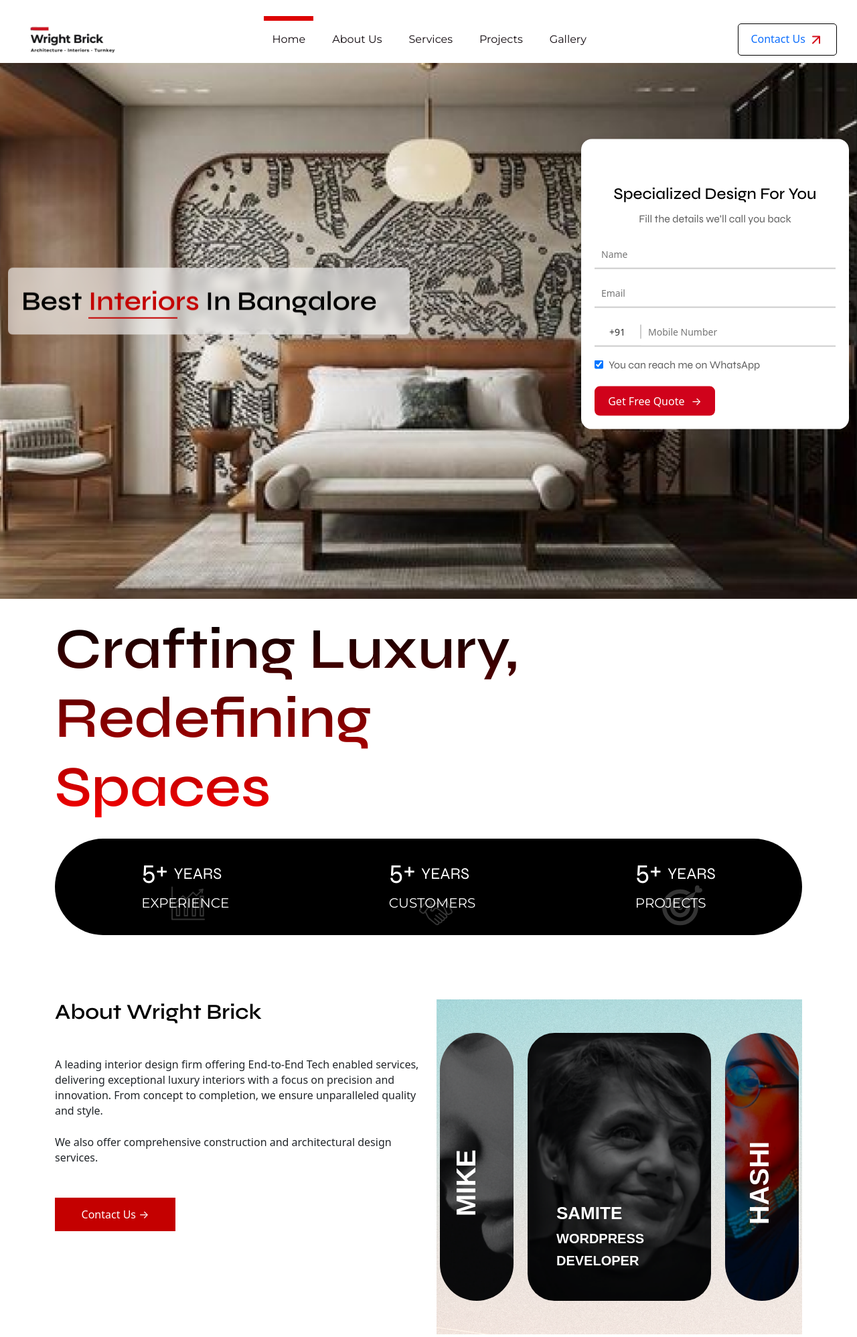
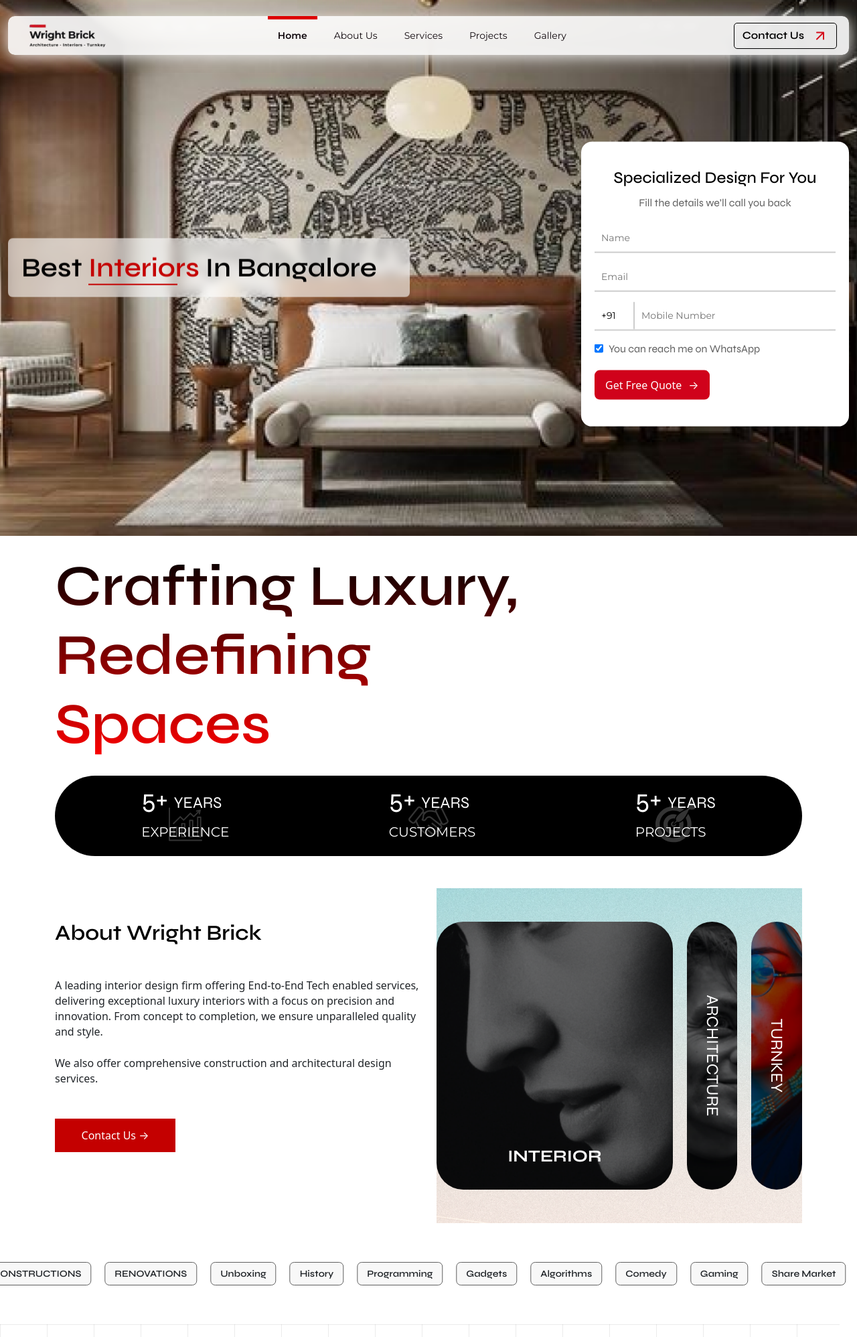
Before and after one commit to arunkishore2001/Wright-Brick-Website, a PHP site: page / in a window 1280 px wide. Shown: the top 1996 px of the page at 67% size. Run offline with PHP 8.4, Linux system fonts and the light colour scheme; some libraries are stand-ins or nearby versions.

Commit message:
revamp home page until projects

```diff
--- a/css/index.css
+++ b/css/index.css
@@ -37,9 +37,17 @@ p {
 
 /* Header and Navigation */
 
+.nav-bar-container {
+  position: fixed;
+  z-index: 999;
+  width: 100%;
+}
+
 .navigation {
   width: 100%;
-  height: 70px;
+  height: 58px;
+  backdrop-filter: blur(4.65px);
+  box-shadow: 0px 3px 23px #f1f1f1;
   border-radius: 10px;
   background: rgba(255, 255, 255, 0.9);
   padding: 10px 18px;
@@ -50,12 +58,20 @@ p {
 
 .nav-image img {
   width: 100%;
-  max-width: 150px;
+  max-width: 135px;
+}
+
+.navigation-pages-wrapper {
+  font-size: 14px;
 }
 
 .nav-link nav {
   display: flex;
   gap: 40px;
+}
+
+input {
+  font-family: Montserrat;
 }
 
 .nav-link nav a {
@@ -70,15 +86,19 @@ p {
   color: #c40000;
 }
 
-.nav-link nav a:first-child::before {
+.nav-link nav .active-nav {
+  font-weight: 600;
+}
+
+.nav-link nav .active-nav::before {
   content: "";
   position: absolute;
-  top: -23px;
+  top: -19px;
   left: 50%;
   transform: translateX(-50%);
   width: 100%;
   min-width: 74px;
-  height: 7px;
+  height: 5px;
   background-color: #d00;
 }
 
@@ -101,16 +121,19 @@ p {
 }
 .contact-btn {
   display: flex;
-  padding: 10px 18px;
+  padding: 6px 12px;
+  font-family: Syne;
+  font-weight: 600;
   justify-content: center;
   align-items: center;
-  gap: 16px;
+  gap: 12px;
   border-radius: 5px;
   border: 1px solid #000;
 }
 
 .contact-btn a {
   text-decoration: none;
+  color: #000;
 }
 
 /* Mobile Navigation Menu */
@@ -217,13 +240,9 @@ p {
 /* Left Header */
 
 .left-header {
-  position: absolute;
-  top: 50%;
   width: 100%;
-  padding: 20px 20px;
+  padding: 20px;
   max-width: 600px;
-
-  height: 100px;
   border-radius: 7px;
   background: rgba(255, 255, 255, 0.6);
   backdrop-filter: blur(7.65px);
@@ -285,7 +304,7 @@ p {
   width: 100%;
   max-width: 400px;
   height: auto;
-  padding: 20px;
+  padding: 40px 20px;
   box-shadow: 0 0 10px rgba(0, 0, 0, 0.1);
 }
 
@@ -325,7 +344,7 @@ p {
 }
 
 .phone-input span {
-  width: 70px;
+  width: 60px;
   display: flex;
   align-items: center;
   justify-content: center;
@@ -361,10 +380,9 @@ p {
 }
 
 button[type="submit"] {
-  width: 50%;
   background-color: #d0021b;
   color: white;
-  padding: 10px;
+  padding: 10px 16px;
   font-size: 16px;
   border: none;
   border-radius: 8px;
@@ -381,3 +399,9 @@ button[type="submit"] span {
 button[type="submit"]:hover {
   background-color: #a80015;
 }
+
+.country-code-input{
+  border: none !important;
+  margin-bottom: 0 !important;
+  padding-right: 0 !important;
+}
--- a/css/styles.css
+++ b/css/styles.css
@@ -84,12 +84,16 @@ p {
   border-radius: 104px;
   background: #000;
   width: 100%;
-  height: 144px;
+  height: 120px;
   max-height: auto;
   display: flex;
   justify-content: space-around;
   align-items: center;
   padding: 10px;
+}
+
+.exp-content {
+  position: relative;
 }
 
 .exp-count h5 {
@@ -101,6 +105,12 @@ p {
 
 .count-year {
   font-size: 24px;
+}
+
+.exp-count,
+.exp-value {
+  z-index: 1;
+  position: relative;
 }
 
 .exp-value h6 {
@@ -123,9 +133,13 @@ p {
 }
 .exp-svg {
   position: absolute;
-  top: 0;
-  margin-top: 60px;
-  margin-left: 40px;
+  bottom: 0;
+  left: 50%;
+  transform: translateX(-50%);
+}
+
+.hand-shake-icon {
+  scale: 1.2;
 }
 
 .exp-svg svg {
@@ -251,7 +265,7 @@ p {
 }
 
 .slider-img {
-  width: 110px;
+  width: 15%;
   cursor: pointer;
   position: relative;
   transition: 0.7s ease;
@@ -261,80 +275,48 @@ p {
   border-radius: 40px;
 }
 
-.slider-images .slider-img:first-child,
-.slider-images .slider-img:last-child {
+.slider-images .slider-img {
   height: 400px;
 }
 
-.slider-images .slider-img:nth-child(2),
-.slider-images .slider-img:nth-child(6) {
-  height: 400px;
-}
-
-.slider-images .slider-img:nth-child(3),
-.slider-images .slider-img:nth-child(4),
-.slider-images .slider-img:nth-child(5) {
-  height: 400px;
-}
-
-.slider-img h1 {
-  font-family: "Jost", sans-serif;
-  font-size: 40px;
-  font-weight: 700;
+.slider-img h3 {
+  font-family: Syne;
+  font-size: 25px;
+  font-weight: 400;
   text-align: left;
   text-transform: uppercase;
   color: #fff;
-  position: absolute;
-  top: 50%;
-  left: -10%;
-  transform: rotate(270deg);
+  transform: rotate(90deg);
   transition: 0.7s ease;
 }
 
-.details {
+.slider-img span {
+  display: flex;
+  align-items: center;
+  justify-content: center;
   position: absolute;
-  bottom: 43px;
-  left: 43px;
+  width: 100%;
+  height: 100%;
+  top: 0;
+  left: 0;
+  transition: 0.7s ease;
 }
 
-.details h2 {
-  font-family: "Jost", sans-serif;
-  font-size: 26px;
-  font-weight: 700;
-  text-align: left;
-  line-height: 44px;
-  text-align: left;
-  color: #fff;
-  text-transform: uppercase;
-  transition: 0.7s ease;
-  display: none;
-}
-
-.details p {
-  font-family: "Jost", sans-serif;
-  font-size: 20px;
-  font-weight: 700;
-  text-align: left;
-  line-height: 33px;
-  text-align: left;
-  color: #fff;
-  text-transform: uppercase;
-  transition: 0.7s ease;
-  display: none;
+.slider-img.active span {
+  height: 20%;
+  top: unset;
+  bottom: 0;
+  padding-bottom: 20px;
 }
 
 .slider-img.active {
-  width: 274px !important;
+  width: 70% !important;
   height: 400px !important;
 }
 
-.slider-img.active h1 {
-  display: none;
-}
-
-.slider-img.active .details p,
-.slider-img.active .details h2 {
-  display: block;
+.slider-img.active h3 {
+  transform: rotate(0deg);
+  font-weight: 700;
 }
 
 @media (max-width: 768px) {
--- a/index.html
+++ b/index.html
@@ -22,16 +22,16 @@
   </head>
 
   <body>
-    <header>
+    <header class="nav-bar-container">
       <div class="container-fluid">
         <div class="navigation mt-4 d-flex justify-content-between align-items-center">
           <div class="nav-image d-md-block">
             <img src="./img/logo.png" alt="Logo" />
           </div>
 
-          <div class="nav-link d-md-flex align-items-center">
+          <div class="nav-link navigation-pages-wrapper d-md-flex align-items-center">
             <nav class="d-md-flex">
-              <a href="">Home</a>
+              <a class="active-nav" href="">Home</a>
               <a href="">About Us</a>
               <a href="">Services</a>
               <a href="">Projects</a>
@@ -39,7 +39,7 @@
             </nav>
           </div>
 
-          <div class="contact-btn d-md-block">
+          <div class="contact-btn">
             <a href="">Contact Us</a>
             <svg
               xmlns="http://www.w3.org/2000/svg"
@@ -101,21 +101,16 @@
       </div>
     </header>
 
-
-
-
-
-
       <div class="container-fluid-max">
         <div class="landing-img">
           <img src="./img/landing.png" alt="" />
         </div>
       </div>
 
-
     <div class="container-fluid best-design">
       <div class="row">
-        <div class="col-md-6">
+        <div class="col-md-8">
+          <div class="left-landing-wrapper d-flex flex-column justify-content-center h-100 w-100">
             <div class="left-header d-flex align-items-center">
               <h1 class="slide">
                 Best <span class="highlight" id="dynamic-text">Interiors</span> In
@@ -123,9 +118,10 @@
               </h1>
             </div>
           </div>
-        <div class="col-md-6 d-flex justify-content-end mt-5">
+        </div>
+        <div class="col-md-4 d-md-flex d-none justify-content-end mt-5">
           <div class="right-header">
-            <div class="right-inside-header text-center mt-5">
+            <div class="right-inside-header text-center">
               <h4>Specialized Design For You</h4>
               <p class="mt-2">Fill the details we’ll call you back</p>
             </div>
@@ -134,7 +130,7 @@
                 <input type="text" placeholder="Name" required />
                 <input type="email" placeholder="Email" required />
                 <div class="phone-input">
-                  <span>+91</span>
+                  <span><input type="text" class="country-code-input" value="+91" maxlength="4" required /></span>
                   <input type="tel" placeholder="Mobile Number" required />
                 </div>
                 <div class="checkbox-container">
@@ -204,11 +200,11 @@
             <h6>CUSTOMERS</h6>
           </div>
 
-          <div class="exp-svg">
+          <div class="exp-svg hand-shake-icon">
             <svg
               xmlns="http://www.w3.org/2000/svg"
               width="100"
-              height="100"
+              height="80"
               viewBox="0 0 100 100"
               fill="none"
             >
@@ -306,32 +302,26 @@
             <a href="">Contact Us &rarr;</a>
           </div>
         </div>
-        <div class="col-md-6 my-5 ">
+        <div class="col-md-6 my-5 mt-md-0">
           <section class="slider-container">
             <div class="slider-images">
+              <div class="slider-img slider-img-b active">
+                <img src="img/1.png" alt="1" />
+                <span>
+                  <h3>Interior</h3>
+                </span>
+              </div>
               <div class="slider-img">
-                <img src="img/1.png" alt="1" />
-                <h1>Mike</h1>
-                <div class="details">
-                  <h2>Mike</h2>
-                  <p>web3 Developer</p>
-                </div>
-              </div>
-              <div class="slider-img slider-img-b active">
                 <img src="img/2.png" alt="2" />
-                <h1>samite</h1>
-                <div class="details">
-                  <h2>samite</h2>
-                  <p>wordpress Developer</p>
-                </div>
+                <span>
+                  <h3>Architecture</h3>
+                </span>
               </div>
               <div class="slider-img">
                 <img src="img/3.png" alt="3" />
-                <h1>hashi</h1>
-                <div class="details">
-                  <h2>hashi</h2>
-                  <p>java Developer</p>
-                </div>
+                <span>
+                  <h3>Turnkey</h3>
+                </span>
               </div>
             </div>
           </section>
@@ -362,14 +352,15 @@
     </div>
 
     <div class="container-fluid-max mt-5">
-      <div class="grid-background  make">
+      <div class="grid-background py-5">
 
+        <div class="container-fluid">
           <div class="standout-heading ">
             <h2 class="text-center ">What Makes Us Standout ?</h2>
           </div>
 
-        <div class="standout-container mt-5 pt-5">
-          <div class="standout-box">
+          <div class="standout-container jumping-container mt-5">
+            <div class="standout-box  jumping-div">
               <div class="box-img">
                 <svg
                   xmlns="http://www.w3.org/2000/svg"
@@ -397,7 +388,7 @@
               </div>
             </div>
 
-          <div class="standout-box">
+            <div class="standout-box jumping-div">
               <div class="box-img">
                 <svg
                   xmlns="http://www.w3.org/2000/svg"
@@ -425,7 +416,7 @@
               </div>
             </div>
 
-          <div class="standout-box">
+            <div class="standout-box jumping-div">
               <div class="box-img">
                 <svg
                   xmlns="http://www.w3.org/2000/svg"
@@ -453,7 +444,7 @@
               </div>
             </div>
 
-          <div class="standout-box">
+            <div class="standout-box jumping-div">
               <div class="box-img">
                 <svg
                   xmlns="http://www.w3.org/2000/svg"
@@ -481,7 +472,7 @@
               </div>
             </div>
 
-          <div class="standout-box">
+            <div class="standout-box jumping-div">
               <div class="box-img">
                 <svg
                   xmlns="http://www.w3.org/2000/svg"
@@ -510,15 +501,15 @@
             </div>
           </div>
         </div>
+
+      </div>
     </div>
 
-    <div class="container-fluid-max step-count">
-      <div class="container stacking">
+    <div class="container-fluid-max step-count py-5">
+      <div class="container-fluid stacking">
         <div class="row">
-          <div class="col-md-6">
-            <div class="container">
-
-              <div class="container scard-deck-js">
+          <div class="col-md-6 order-1 order-md-0">
+              <div class="scard-deck-js">
                 <div class="card">
                   <div class="card-img">
                     <img src="./img/step-1.png" alt="" />
@@ -616,10 +607,8 @@
                   </div>
                 </div>
             </div>
-              <div class="vh-100 text-center"></div>
           </div>
-          </div>
-          <div class="col-md-6 mt-5">
+          <div class="col-md-6 order-0 order-md-1">
             <div class="step-right">
               <div class="step-right-heading">
                 <h2>Just A Few Step</h2>
@@ -647,17 +636,17 @@
     </div>
 
 
-    <div class="container mt-5">
+    <div class="container-fluid mt-5">
       <div class="row">
-        <div class="service-container mt-5">
+        <div class="service-container">
           <h1>We Provide The Services <br> <span class="service-line">At Top Most Level</span></h1>
         </div>
       </div>
     </div>
 
-    <div class="container-fluid-max interior-section mt-5 pt-2">
-      <div class="interior-design pb-5">
-        <div class="interior-heading my-5">
+    <div class="container-fluid interior-section mt-5 pt-2">
+      <div class="interior-design py-4">
+        <div class="interior-heading">
           <h3 class="text-center">Architecture</h3>
         </div>
 
@@ -665,12 +654,12 @@
           <img src="./img/archi.png" alt="">
         </div>
 
-        <div class="interior-para mt-5">
+        <div class="interior-para">
           <p>molestie, dictum est a, mattis tellus. Sed dignissim, metus nec
             fringilla accumsan, risus sem sollicitudin lacus, ut interdptos himenae</p>
         </div>
 
-        <div class="view-more mt-4">
+        <div class="view-more">
           <p>View More</p>
 
           <svg xmlns="http://www.w3.org/2000/svg" width="24" height="24" viewBox="0 0 24 24" fill="none">
@@ -679,8 +668,8 @@
         </div>
       </div>
 
-      <div class="interior-design pb-5">
-        <div class="interior-heading my-5">
+      <div class="interior-design py-4">
+        <div class="interior-heading">
           <h3 class="text-center">Architecture</h3>
         </div>
 
@@ -688,12 +677,12 @@
           <img src="./img/archi.png" alt="">
         </div>
 
-        <div class="interior-para mt-5">
+        <div class="interior-para">
           <p>molestie, dictum est a, mattis tellus. Sed dignissim, metus nec
             fringilla accumsan, risus sem sollicitudin lacus, ut interdptos himenae</p>
         </div>
 
-        <div class="view-more mt-4">
+        <div class="view-more">
           <p>View More</p>
 
           <svg xmlns="http://www.w3.org/2000/svg" width="24" height="24" viewBox="0 0 24 24" fill="none">
@@ -702,8 +691,8 @@
         </div>
       </div>
 
-      <div class="interior-design pb-5">
-        <div class="interior-heading my-5">
+      <div class="interior-design py-4">
+        <div class="interior-heading">
           <h3 class="text-center">Architecture</h3>
         </div>
 
@@ -711,12 +700,12 @@
           <img src="./img/archi.png" alt="">
         </div>
 
-        <div class="interior-para mt-5">
+        <div class="interior-para">
           <p>molestie, dictum est a, mattis tellus. Sed dignissim, metus nec
             fringilla accumsan, risus sem sollicitudin lacus, ut interdptos himenae</p>
         </div>
 
-        <div class="view-more mt-4">
+        <div class="view-more">
           <p>View More</p>
 
           <svg xmlns="http://www.w3.org/2000/svg" width="24" height="24" viewBox="0 0 24 24" fill="none">
@@ -1151,10 +1140,20 @@
 
     <script>
       jQuery(document).ready(function ($) {
-        $(".slider-img").on("click", function () {
+        $(".slider-img").on("mouseover", function () {
           $(".slider-img").removeClass("active");
           $(this).addClass("active");
         });
+
+        setInterval(() => {
+          $(".jumping-div").each(function(index) {
+            $(this).css("animation", "");
+            setTimeout(() => {
+              $(this).css("animation", "jump 1.5s ease-in-out");
+            }, (index + 1) * 500);
+          });
+        }, 4000)
+
       });
     </script>
 
```
Also changed, not shown: other parts of css/styles.css (+97 -124 lines), js/stack.js (+5 -4 lines). Lines whose indentation alone changed are shown as unchanged.
